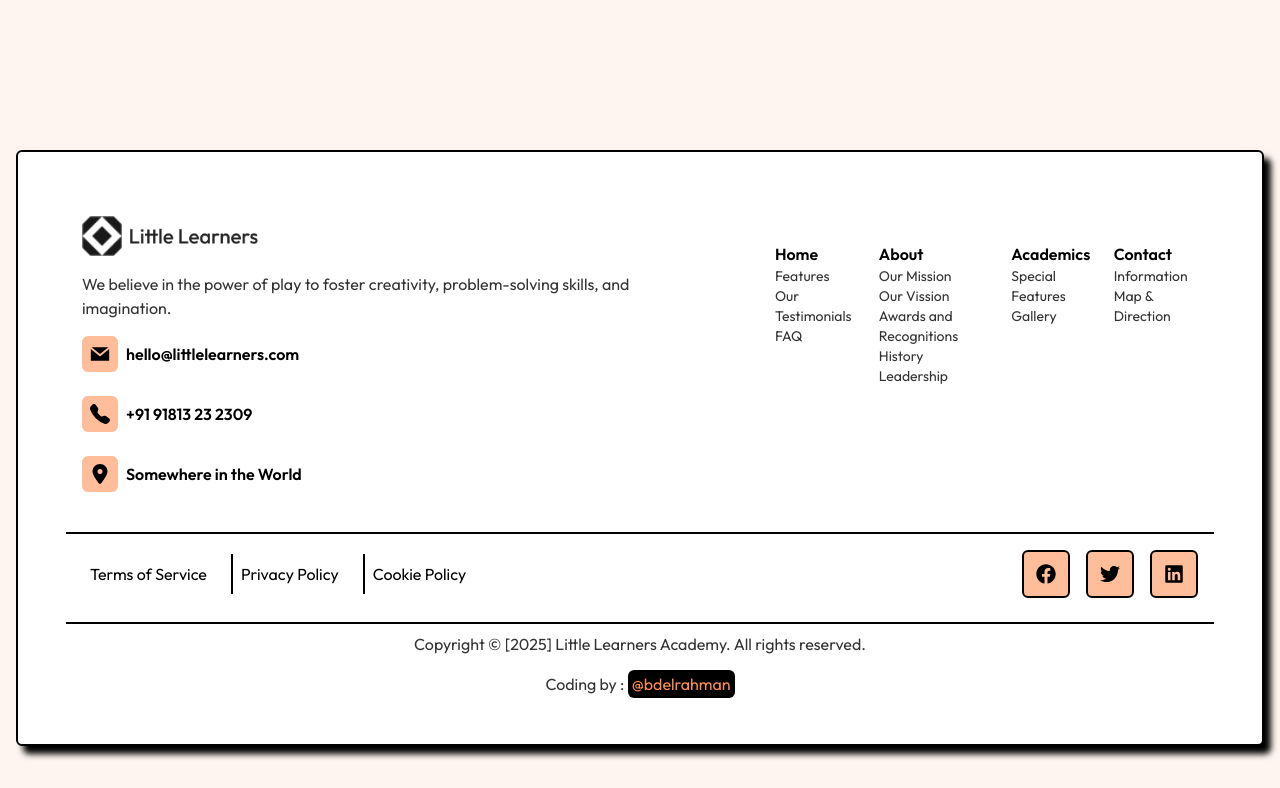
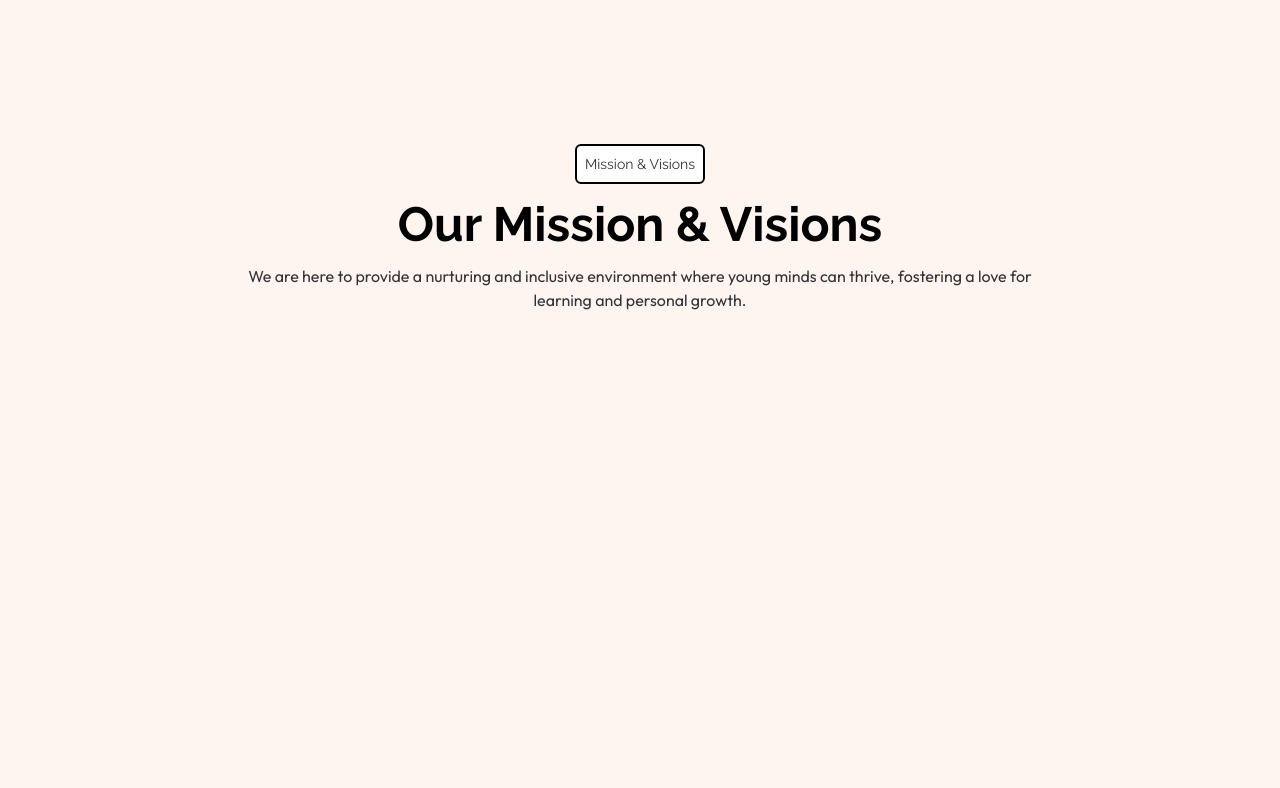
Before and after one commit to Abdelrahman0963/School-Education-Website, a React (Vite) app: page /about in a window 1280 px wide. Shown: the part 660-1448 px from the top of the page. Built offline with nearby package versions, Linux system fonts and the light colour scheme.

Commit message:
feat: add Visions component and integrate it into AboutPage fix: add lazy loading for images in Footer component

```diff
--- /dev/null
+++ b/src/components/AboutPage/Visions.tsx
@@ -0,0 +1,15 @@
+import React from 'react'
+
+const Visions: React.FC = () => {
+    return (
+        <section className='md:!px-20 !p-4 h-full md:min-h-[calc(100vh-10rem)] w-full overflow-hidden'>
+            <div className="flex flex-col items-center gap-4">
+                <nav className='bg-white border-2 !p-2 rounded-md'><p className='text-[#333333] text-sm' style={{ fontFamily: 'var(--font-raleway)' }}>Mission & Visions</p></nav>
+                <h1 className='md:text-5xl text-2xl font-bold font[var(--font-raleway)]' style={{ fontFamily: 'var(--font-raleway)' }}>Our Mission & Visions</h1>
+                <p className='text-[16px] md:w-[70%] text-center text-[#333333] '>We are here to provide a nurturing and inclusive environment where young minds can thrive, fostering a love for learning and personal growth.</p>
+            </div>
+        </section>
+    )
+}
+
+export default Visions
--- a/src/components/Footer.tsx
+++ b/src/components/Footer.tsx
@@ -31,8 +31,8 @@ const Footer: React.FC = () => {
                 <div className="flex md:flex-row flex-col items-start md:items-center md:justify-between gap-8">
                     <div className="flex flex-col md:items-start items-center gap-4 md:!mr-20 !p-4">
                         <nav className="flex items-center gap-2 md:mb-0 mb-4">
-                            <img className="w-10" src="/logo/shape-14.png" alt="logo" />
-                            <img className="w-32" src="/logo/Text Button.png" alt="Little Learners" />
+                            <img className="w-10" src="/logo/shape-14.png" alt="logo" loading="lazy" />
+                            <img className="w-32" src="/logo/Text Button.png" alt="Little Learners" loading="lazy" />
                         </nav>
                         <p className="text-[#333] text-[1rem]">We believe in the power of play to foster creativity, problem-solving skills, and imagination.</p>
                         <div className="flex flex-col items-start w-full gap-4 md:gap-6">
--- a/src/pages/AboutPage.tsx
+++ b/src/pages/AboutPage.tsx
@@ -1,10 +1,11 @@
 import React from 'react'
-
 const Introduction = React.lazy(() => import('../components/AboutPage/Introduction'))
+const Visions = React.lazy(() => import('../components/AboutPage/Visions'))
 const AboutPage: React.FC = () => {
     return (
         <div>
             <Introduction />
+            <Visions />
         </div>
     )
 }
```
